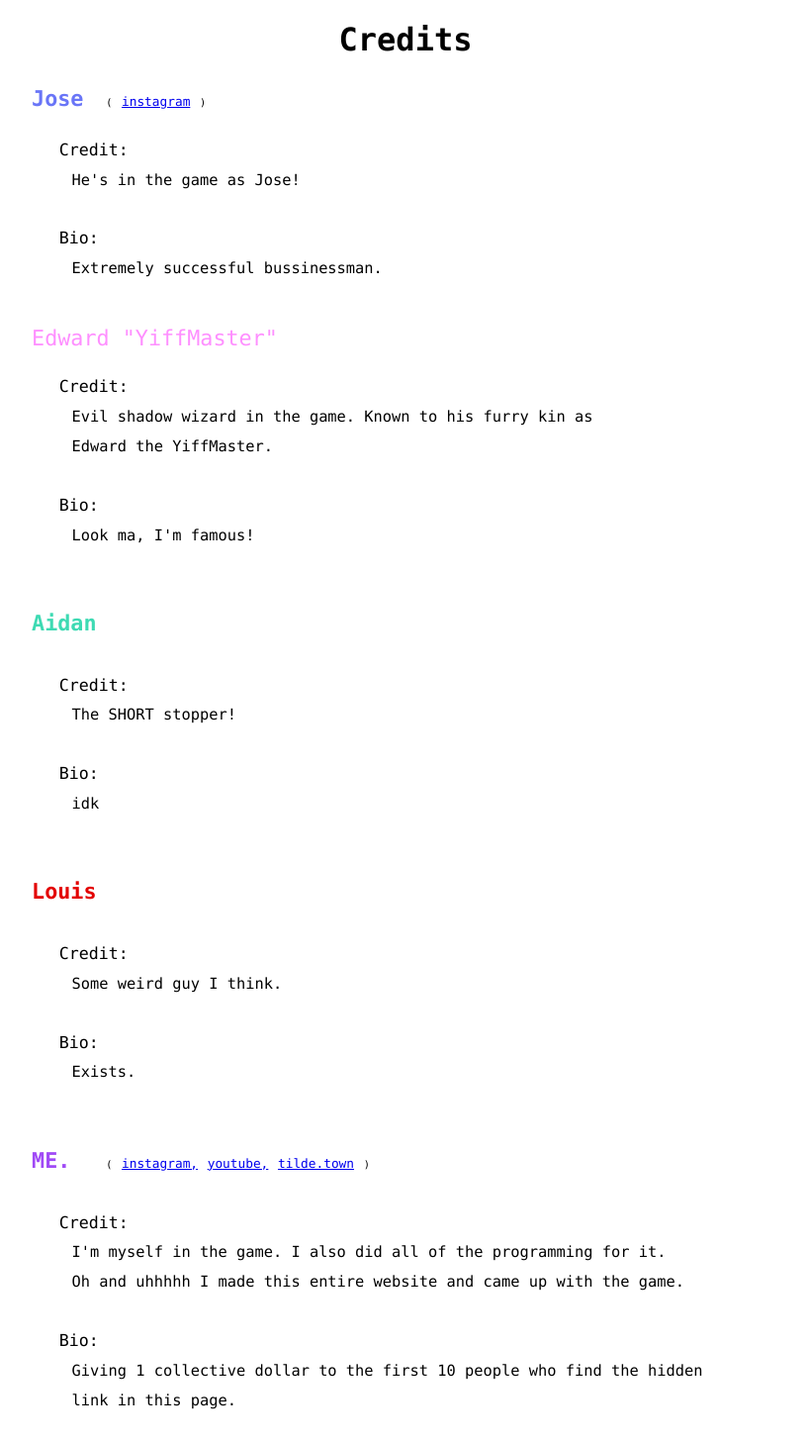
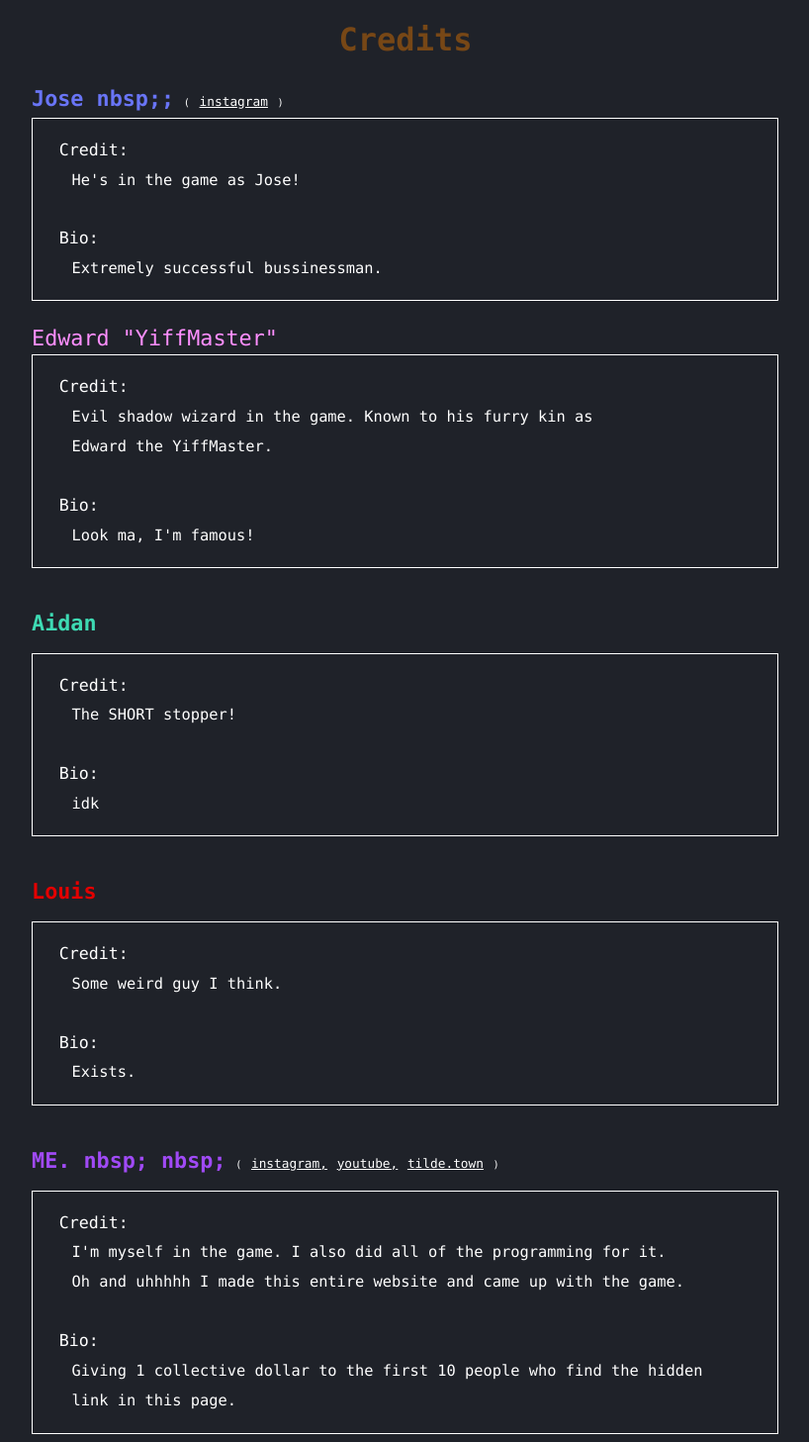
Before and after one commit to almonds-game/almonds-game.github.io, a PHP site: page /clear_save.html in a window 1280 px wide. Shown: the whole page at 99% size, without its empty margins (230-1048 px from the left). Run offline with PHP 8.4, Linux system fonts and the light colour scheme.

Commit message:
fix colors clear_save.css

```diff
--- a/clear_save.css
+++ b/clear_save.css
@@ -1,19 +1,19 @@
 body {
   max-width: 100%;
   max-height: 0%;
-  background-color:.1F2229;
+  background-color: #1F2229;
   font-family: monaco, "Courier New";
-  color:.774716;
+  color: #774716;
 }
 
 a {
   text-decoration: underline;
   overflow: hidden;
-  color: .FFFFFF;
+  color: #FFFFFF;
 }
 
 p {
-  color: .FFFFFF;
+  color: #FFFFFF;
   line-height:0.5;
 }
 
@@ -79,7 +79,7 @@
 
   .desc {
     margin-left: 2vw;
-    border-color: .1F2229;
+    border-color: #1F2229;
     width: 59.6%;
   }
 
--- a/clear_save.html
+++ b/clear_save.html
@@ -19,7 +19,7 @@
 
     <!-- JOSE -->
 
-    <h2 class="name" style="line-height:0.1; color:#6975F7">Jose&nbsp;</h2>
+    <h2 class="name" style="line-height:0.1; color:#6975F7">Jose&nbspnbsp;;</h2>
     <p class="parenthesis">(</p>
       <a href="https://instagram.com/_jxse_._/">instagram</a>
     <p class="parenthesis">)</p>
@@ -86,14 +86,14 @@
           </span><br><br>
 
           <span class="categoryDef">Bio:</span><br>
-          <span class="categoryTxt">Exists.<span>
+          <span class="categoryTxt">Exists.</span>
         </p>
       </div>
     </div>
 
     <!-- DIEGO -->
 
-    <h2 class="name" style="color:#A04AF6"><br>ME.&nbsp&nbsp</h2>
+    <h2 class="name" style="color:#A04AF6"><br>ME.&nbsp;nbsp;&nbsp;nbsp;</h2>
     <p class="parenthesis">(</p>
       <a href="https://instagram.com/the_69th_random_person/">instagram,</a>
       <a href="https://www.youtube.com/@the_person">youtube,</a>
```
